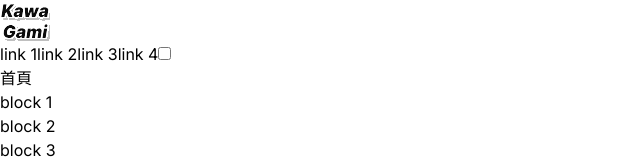
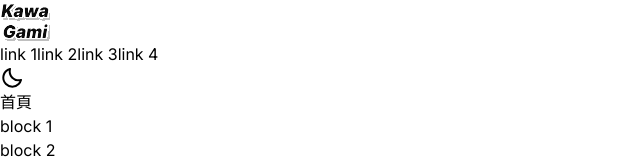
Before and after one commit to kawagami/blog-next, a Next.js app: page / in a window 1280 px wide. Shown: the top 160 px of the page, without its empty margins (0-640 px from the left). Built offline with nearby package versions, Linux system fonts and the light colour scheme.

Commit message:
update: 更新 dark mode 樣式

```diff
--- a/app/globals.css
+++ b/app/globals.css
@@ -3,8 +3,5 @@
 @tailwind utilities;
 
 :root {
-  --foreground-rgb: 0, 0, 0;
-  --darkmode-switch-shine-color:#faa;
-  --darkmode-switch-dark-color:"gray-600";
-  --background-end-rgb: 255, 255, 255;
+  --darkmode-switch-shine-color:#ddd;
 }
--- a/components/theme-button.js
+++ b/components/theme-button.js
@@ -1,6 +1,9 @@
 'use client'
 
 import { useState } from "react";
+import sun from "@/assets/Sun.svg";
+import moon from "@/assets/Moon.svg";
+import Image from "next/image";
 
 export default function ThemeButton() {
     const [isDarkMode, setIsDarkMode] = useState(false);
@@ -59,17 +62,11 @@
     ].join(' ');
 
     return (
-        // <button className="rounded-lg bg-blue-300 dark:bg-yellow-300 hover:scale-125 hover:bg-red-800 hover:ring" onClick={changeTheme}>切換背景色</button>
-
-        // <label className={classes.switch}>
-        //     <input type="checkbox" onChange={showStatus} />
-        //     <span className={`${classes.slider} ${classes.round}`}></span>
-        // </label>
-
-        <label className="inline-flex items-center cursor-pointer">
-            <input type="checkbox" checked={isDarkMode} className="sr-only peer" onChange={changeTheme} />
-            <div className={styles}></div>
-        </label>
-
+        <div className="w-8 h-8 bg-gray-400 dark:bg-white rounded-full flex justify-center items-center" onClick={changeTheme}>
+            {isDarkMode
+                ? <Image src={sun} />
+                : <Image src={moon} />
+            }
+        </div>
     );
 }
```
Also changed, not shown: assets/Moon.svg (added), assets/Sun.svg (added).
